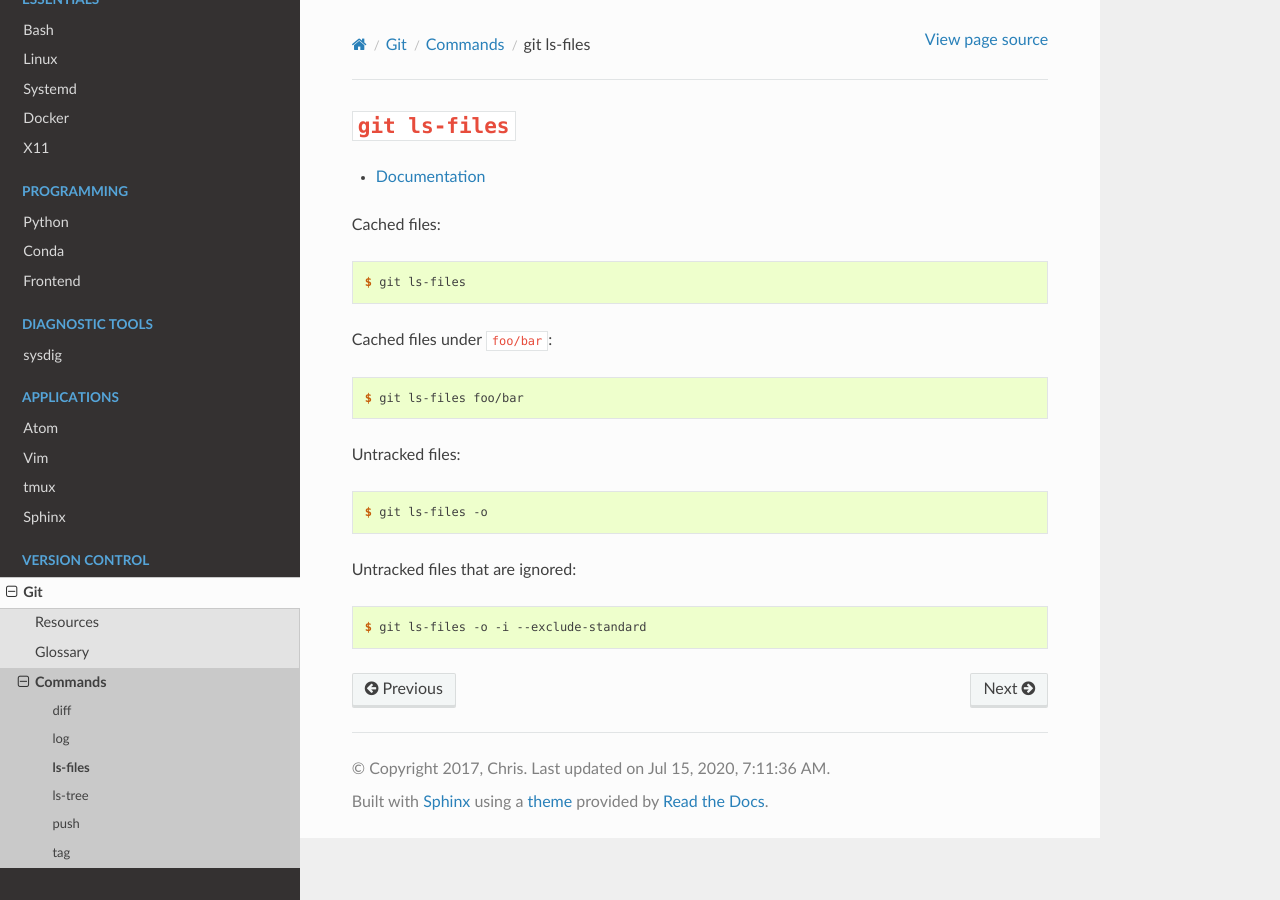
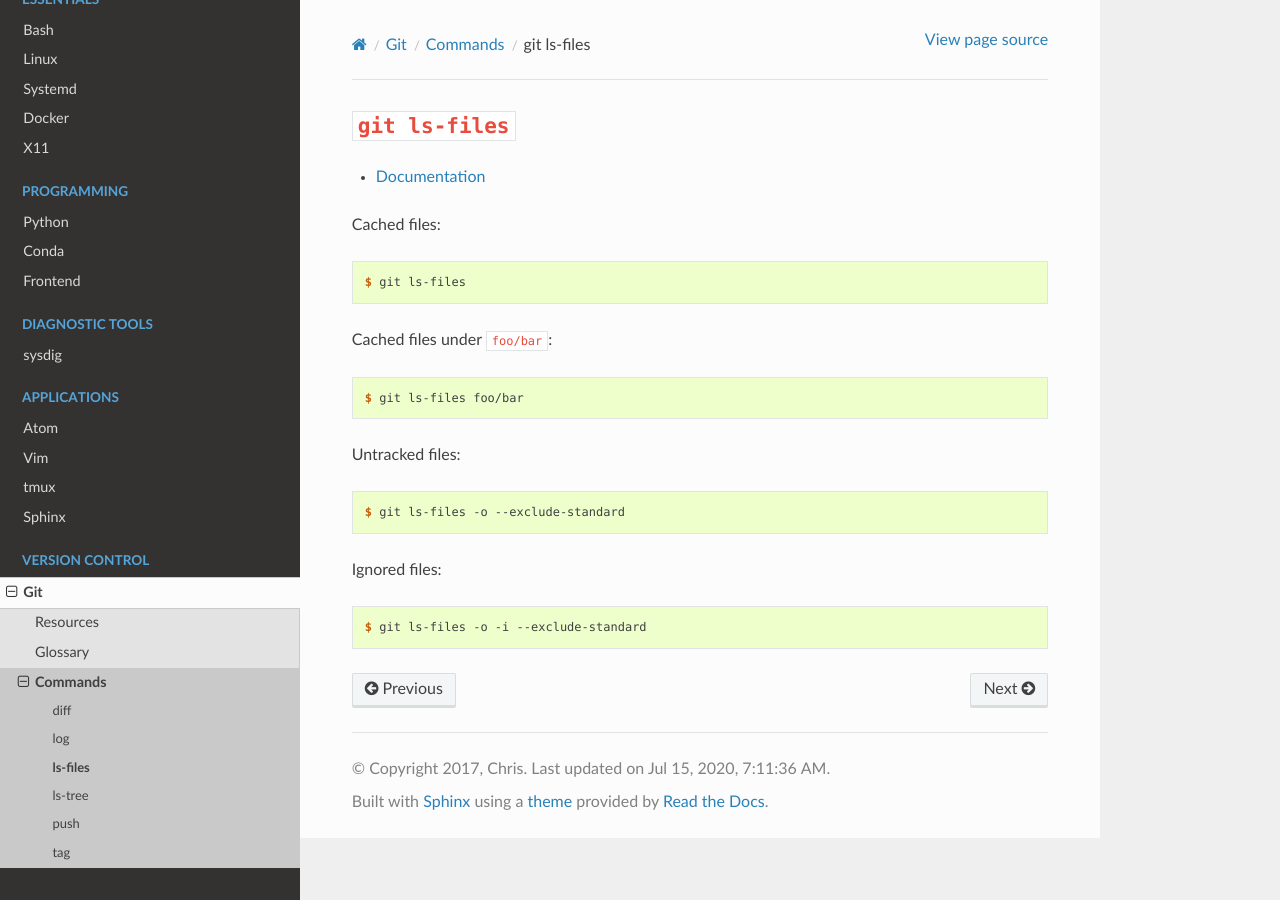
Before and after one commit to heterotopian/technotes, a Sphinx documentation site: the page built from source/git/command/ls-files.rst, in a window 1280 px wide. Built offline with Sphinx 7.4.7 and the Read the Docs theme 2.0.0, drawn with Linux system fonts in a browser that asks for light colours.

Commit message:
Fix ls-files example

```diff
--- a/source/git/command/ls-files.rst
+++ b/source/git/command/ls-files.rst
@@ -19,8 +19,8 @@ Cached files under ``foo/bar``::
 
 Untracked files::
 
-    $ git ls-files -o
+    $ git ls-files -o --exclude-standard
 
-Untracked files that are ignored::
+Ignored files::
 
     $ git ls-files -o -i --exclude-standard
```
